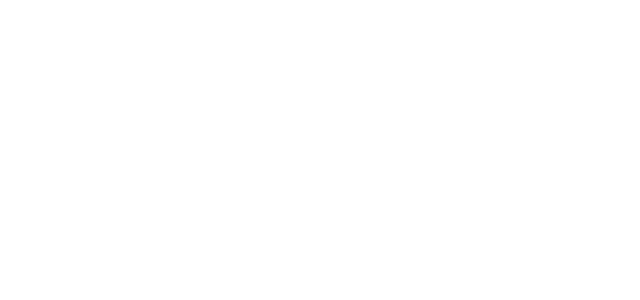
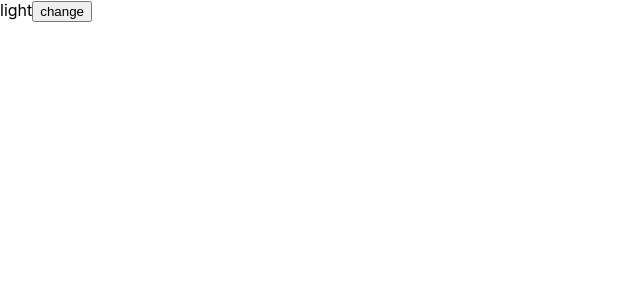
Before and after one commit to JenRuey/smartideas-teambuilding, a React (Create React App) app: page / in a window 1280 px wide. Shown: the top 300 px of the page, without its empty margins (0-640 px from the left). Built offline with nearby package versions, Linux system fonts and the light colour scheme.

Commit message:
usecontext setup

```diff
--- a/src/App.tsx
+++ b/src/App.tsx
@@ -1,5 +1,14 @@
+import { useThemeContext } from "./context/themeContext";
+
 function App() {
-  return <div className="App"></div>;
+  const { lightmode, setLightMode } = useThemeContext();
+
+  return (
+    <div className="App">
+      {lightmode ? "light" : "dark"}
+      <button onClick={() => setLightMode(!lightmode)}>change</button>
+    </div>
+  );
 }
 
 export default App;
--- /dev/null
+++ b/src/context/themeContext.tsx
@@ -0,0 +1,16 @@
+import { createContext, Dispatch, PropsWithChildren, SetStateAction, useContext, useState } from "react";
+
+type ThemeContextType = {
+  lightmode: boolean;
+  setLightMode: Dispatch<SetStateAction<boolean>>;
+};
+
+export const ThemeContext = createContext<ThemeContextType>({ lightmode: true, setLightMode: () => {} });
+export function ThemeContextProvider({ children }: PropsWithChildren<{}>) {
+  const [lightmode, setLightMode] = useState<boolean>(true);
+
+  return <ThemeContext.Provider value={{ lightmode, setLightMode }}>{children}</ThemeContext.Provider>;
+}
+export function useThemeContext() {
+  return useContext(ThemeContext);
+}
```
Also changed, not shown: src/index.tsx (+8 -10 lines).
